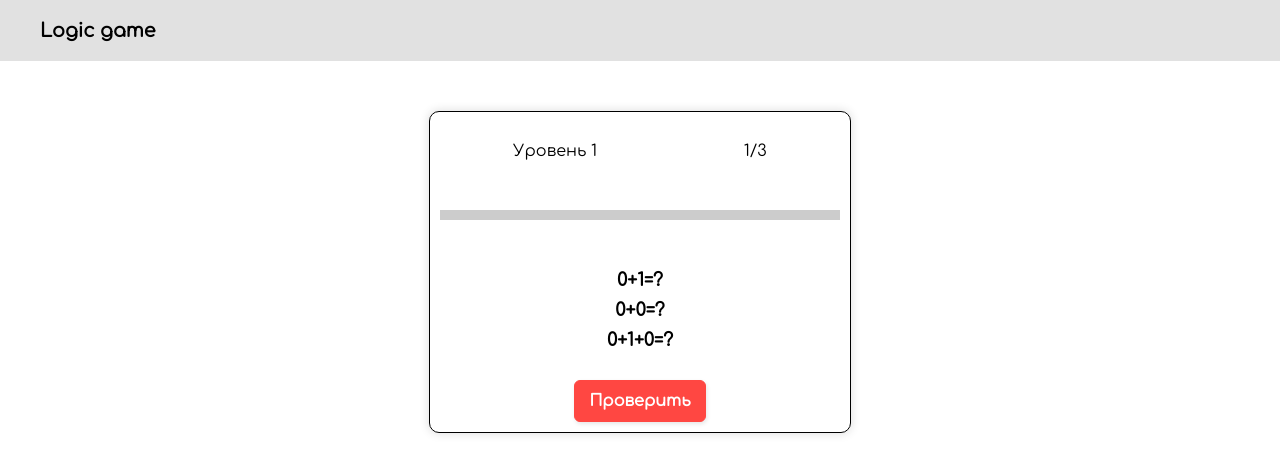
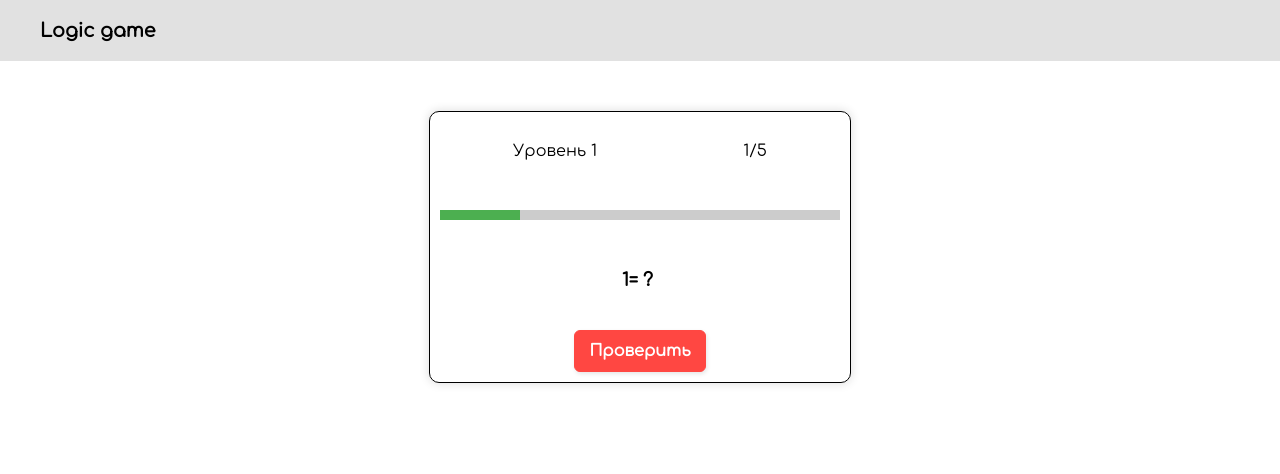
Before and after one commit to NurdinovE/Brain-game, a plain HTML site: page index.html in a window 1280 px wide. Both pictures are taken after a click on the button "Проверить". Drawn offline with Linux system fonts and the light colour scheme.

Commit message:
adding functionality and levels

```diff
--- a/logic-g.css
+++ b/logic-g.css
@@ -37,9 +37,8 @@ header{
   display: flex;
   flex-direction: column;
   align-items: center;
-}
-.booleanText{
-    margin-left: 10px;
+  text-align: center;
+  margin-bottom: 30px;
 }
 article{
   display: flex;
@@ -120,3 +119,7 @@ hr{
   justify-content: space-around;
 
 }
+.booleanTextStyle{
+  width: 20px;
+  cursor: pointer;
+}
--- a/logic-g.js
+++ b/logic-g.js
@@ -1,70 +1,145 @@
 const expressions = [
+    //1
     {
         'Lvl': [
-            {"subLvl": ['0+1', '0+0', '0+1+0']},
-            {"subLvl": ['0+1', '0+0', '0+1+0']},
-            {"subLvl": ['0+1', '0+0', '0+1+0']}
+            {"subLvl": ['1']},
+            {"subLvl": ['0']},
+            {"subLvl": ['!0']},
+            {"subLvl": ['!1']},
+            {"subLvl": ['!1']}
+
         ]
     },
+    //2
     {
         'Lvl': [
-            {"subLvl": ['1+0*1', '1*0+1*0', '1+0+0*1']},
-            {"subLvl": ['1+0*1', '1*0+1*0', '1+0+0*1']},
-            {"subLvl": ['1+0*1', '1*0+1*0', '1+0+0*1']}
+            {"subLvl": ['1 * 1']},
+            {"subLvl": ['!0 * 1']},
+            {"subLvl": ['!0 * 0']},
+            {"subLvl": ['1 * 0']},
+            {"subLvl": ['0 * 0']}
         ]
     },
+    //3
     {
         'Lvl': [
-            {"subLvl": ["1+1*(0+0)+!1", '!(0*1)*1', '1*1*1*!0']},
-            {"subLvl": ["1+1*(0+0)+!1", '!(0*1)*1', '1*1*1*!0']},
-            {"subLvl": ["1+1*(0+0)+!1", '!(0*1)*1', '1*1*1*!0']}
+            {"subLvl": ['1 * 1 * 1']},
+            {"subLvl": ['!0 * 1 * 1']},
+            {"subLvl": ['!0 * !0 * !0']},
+            {"subLvl": ['1 * 0 * !0']},
+            {"subLvl": ['0 * 0 * 1']}
+
         ]
-    }
+    },
+    //4
+    {
+        'Lvl': [
+            {"subLvl": ['1 + 1']},
+            {"subLvl": ['!0 + 1']},
+            {"subLvl": ['!0 + 0']},
+            {"subLvl": ['!1 + 0']},
+            {"subLvl": ['0 + 0']}
         ]
-console.log(expressions)
+    },
+    //5
+    {
+        'Lvl': [
+            {"subLvl": ['1 + 1 + 1']},
+            {"subLvl": ['!0 + 1 + 0']},
+            {"subLvl": ['!1 + 0 + !1']},
+            {"subLvl": ['0 + 0 + !0']},
+            {"subLvl": ['0 + 0 + 0']}
+        ]
+    },
+    //6
+    {
+        'Lvl': [
+            {"subLvl": ['1 * 1 + 0']},
+            {"subLvl": ['!0 * 1 + 0']},
+            {"subLvl": ['0 + 0 * 1']},
+            {"subLvl": ['0 * 0 + 1']},
+            {"subLvl": ['0 * !0 + 0']}
+        ]
+    },
+    //7
+    {
+        'Lvl': [
+            {"subLvl": ['!1 * !1 + 0']},
+            {"subLvl": ['!0 * 1 + 0']},
+            {"subLvl": ['!0 + 0 * !1']},
+            {"subLvl": ['!0 * !0 + !0']},
+            {"subLvl": ['0 + !0 * 0']}
+        ]
+    },
+    //8
+    {
+        'Lvl': [
+            {"subLvl": ['!1 * !1 + 0 * 1']},
+            {"subLvl": ['1 + 1 + 1 * 0']},
+            {"subLvl": ['!1 + 0 * !1 * 1']},
+            {"subLvl": ['!1 * !0 + !0 + 0']},
+            {"subLvl": ['!1 + !0 * 0 + 0']}
+        ]
+    },
+    //9
+    {
+        'Lvl': [
+            {"subLvl": ['(1 + 1) * !(0 + 0) * !0']},
+            {"subLvl": ['1 * (0 + !0) * !0 + 0']},
+            {"subLvl": ['0 + (!0 * 1) * 0 * 1']},
+            {"subLvl": ['!0 * !0 + !(0 + 0 + 0)']},
+            {"subLvl": ['0 + !0 * (0 * 1) + 0']}
+        ]
+    },
+    //10
+    {
+        'Lvl': [
+            {"subLvl": ['(0 + 0) * !(1 + 1) + !0 + 1 * 1']},
+            {"subLvl": ['0 + !(1 * 1 + !0) * !0 + 0 * 1']},
+            {"subLvl": ['!(0 + 0) * (!1 + 0) * (0 + 0 + !0)']},
+            {"subLvl": ['0 * 0 + 1 + 1 + (!0 * !0 + !0)']},
+            {"subLvl": ['(1 + 0 + !0) * 0 + !1 + !1 * 1']}
+        ]
+    },
+]
 
 let currentLevel = 0; // Начальный уровень
-let currentSubLevel = 0 //Начальный подуровень
+let currentSubLevel = 0; // Начальный подуровень
+let score = 0; // Баллы игрока
+let consecutiveWrongAnswers = 0; // Количество неправильных ответов подряд
 
-// function checkExpressionsCompetition(bool, lvl = currentLevel, subLvl = currentSubLevel) {
-//     console.log(currentSubLevel, expressions[lvl].Lvl[subLvl].subLvl.length-1)
-//     if (currentSubLevel < expressions[lvl].Lvl[subLvl].subLvl.length) {
-//         if (bool) {
-//             // Если текущий уровень завершен, переходим на следующий уровень
-//             // currentLevel++;
-//             increaseSubLevel()
-//             // Обновляем интерфейс игры для нового уровня, например, обновляем задачи и текст
-//             updateGameInterface();
-//         }
-//     } else{
-//         currentSubLevel = 0
-//         increaseLevel()
-//         updateGameInterface()
-//         checkLevelCompletion(true)
-//     }
-// }
+
+
 function checkExpressionsCompetition(bool) {
+    if (bool) {
         if (currentSubLevel < expressions[currentLevel].Lvl.length - 1) {
-        if (bool) {
             increaseSubLevel();
             updateGameInterface();
+        } else {
+            if (currentLevel < expressions.length - 1) {
+                alert(`New level ${currentLevel + 2}`);
+                setTimeout(() => {
+                    increaseLevel();
+                    currentSubLevel = 0;
+                    updateProgress();
+                    expressionGeneration();
+                }, 500);
+            } else {
+                // Все уровни и подуровни завершены, установите текст в элементе .example
+                document.querySelector('.example').innerHTML = 'Good Job <br> You have completed all levels!!!';
+                document.querySelector('#checkButton').remove();
+            }
         }
     } else {
-        // Подуровни текущего уровня закончились, проверяем завершение последнего уровня
-        if (currentLevel < expressions.length - 1) {
-            setTimeout(() => {
-                increaseLevel();
-            }, 1000);
-        } else {
-            // Все уровни и подуровни завершены, можно завершить игру или выполнить другие действия
-            document.querySelector('.example').innerHTML = 'Good Job'
-        }
+        alert("Incorrect answer.");
+        currentSubLevel = 0;
+        updateProgress();
+        expressionGeneration();
     }
 }
 
 function updateGameInterface() {
     expressionGeneration()
-    // solveEx()
     booleanValue()
 }
 
@@ -80,11 +155,11 @@ function booleanValue(index) {
     // Изменяем текст в соответствии с текущим значением
     if (displayText) {
         if (displayText?.textContent === "?") {
-            displayText.textContent = "1";
-        } else if (displayText?.textContent === "0") {
+            displayText.textContent = "true";
+        } else if (displayText?.textContent === "false") {
             displayText.textContent = "?";
         } else {
-            displayText.textContent = "0";
+            displayText.textContent = "false";
         }
     }
 }
@@ -93,47 +168,88 @@ function booleanValue(index) {
  * Функция генерирует HTML-код для заданных выражений на основе данных из массива expressions
  * и добавляет его в элемент с классом 'example'.
  */
-function expressionGeneration(lvl = currentLevel, subLvl = currentSubLevel) {
-    // Получаем ссылку на элемент с классом 'example'
+function expressionGeneration() {
     const exClass = document.querySelector('.example');
 
-    // Получаем данные для генерации из массива expressions
-    const data = expressions[lvl].Lvl[subLvl]?.subLvl;
-    // Создаем HTML-код на основе данных с использованием метода map()
+    const data = expressions[currentLevel].Lvl[currentSubLevel]?.subLvl;
+
     const htmlCode = data?.map((el, idx) => {
         return `<article id="${idx}">
             <div class="exercise${idx}">${el}</div>
             <span class="sq">=</span>
-                <div class="booleanText${idx}" onclick="booleanValue(${idx})">
+            <div class="booleanText${idx} booleanTextStyle" onclick="booleanValue(${idx})">
                 <span class="chooseText${idx}">?</span>
             </div>
         </article>`;
-    }).join("");
+    });
 
-    // Устанавливаем сгенерированный HTML-код внутрь элемента с классом 'example'
     exClass.innerHTML = htmlCode;
 }
+
 
 // Вызываем функцию для генерации HTML-кода
 expressionGeneration();
 
 
-function checkValue(lvl = currentLevel, subLvl = currentSubLevel) {
-    let allTasksCorrect = true; // Изначально считаем, что все задачи решены правильно
+function decreaseLevel() {
+    if (currentLevel > 0) {
+        currentLevel--;
+        currentSubLevel = 0; // Сбрасываем подуровень при понижении уровня
+        updateProgress();
+        expressionGeneration();
+    }
+}
 
-    expressions[lvl].Lvl[subLvl].subLvl.forEach((el, idx) => {
-        const displayNumber = document.querySelector(`.exercise${idx}`).textContent;
-        const displayEqual = document.querySelector(`.chooseText${idx}`).textContent;
-        let solved = eval(displayNumber);
-        if (solved !== +displayEqual) {
-            allTasksCorrect = false; // Если хотя бы одна задача решена неправильно, устанавливаем флаг в false
+
+function checkValue() {
+    console.log(`Before Check - currentLevel: ${currentLevel}, currentSubLevel: ${currentSubLevel}`);
+
+    let allTasksCorrect = true;
+
+    expressions[currentLevel].Lvl[currentSubLevel].subLvl.forEach((el, idx) => {
+        const displayExpression = document.querySelector(`.exercise${idx}`).textContent;
+        const displayResult = document.querySelector(`.chooseText${idx}`).textContent;
+        let solved = eval(displayExpression);
+
+        // Convert solved to false if it's 0
+        if (solved === 0) {
+            solved = false;
+        }
+        if (solved > 0) {
+            solved = true;
+        }
+
+        let expectedResult = (displayResult === 'true');
+
+        if (solved !== expectedResult) {
+            allTasksCorrect = false;
         }
     });
 
-    // После завершения цикла проверяем флаг и вызываем checkLevelCompletion с соответствующим значением
-    checkExpressionsCompetition(allTasksCorrect)
-    // checkLevelCompletion(allTasksCorrect);
+    if (allTasksCorrect) {
+        score++;
+        if (score >= 5) {
+            score = 0;
         }
+        consecutiveWrongAnswers = 0;
+    } else {
+        consecutiveWrongAnswers++;
+        score = 0;
+
+        if (consecutiveWrongAnswers >= 3) {
+            consecutiveWrongAnswers = 0;
+            decreaseLevel();
+        } else {
+            currentSubLevel = 0;
+            expressionGeneration();
+        }
+    }
+
+    checkExpressionsCompetition(allTasksCorrect);
+
+    console.log(`After Check - currentLevel: ${currentLevel}, currentSubLevel: ${currentSubLevel}`);
+}
+
 
 // Определите общее количество подуровней и текущий уровень
 
@@ -143,14 +259,15 @@ const currentLevelElement = document.getElementById('current-level');
 const remainingLevelsElement = document.getElementById('remaining-levels');
 
 // Обновление информации о прогрессе
-function updateProgress(lvl = currentLevel, subLvl = currentSubLevel) {
-    const progressPercentage = (subLvl) / (expressions[lvl]?.Lvl[subLvl]?.subLvl.length) * 100;
+function updateProgress() {
+    const progressPercentage = (currentSubLevel + 1) / expressions[currentLevel]?.Lvl.length * 100;
 
     progressBar.style.width = `${progressPercentage}%`;
 
     currentLevelElement.textContent = `Уровень ${currentLevel + 1}`;
-    remainingLevelsElement.textContent = `${currentSubLevel + 1}/${expressions[lvl].Lvl[subLvl]?.subLvl.length}`;
+    remainingLevelsElement.textContent = `${currentSubLevel + 1}/${expressions[currentLevel]?.Lvl.length}`;
 }
+
 
 // Вызов функции для начальной настройки
 updateProgress();
@@ -159,11 +276,12 @@ updateProgress();
 function increaseLevel() {
     if (currentLevel < expressions.length - 1) {
         currentLevel++;
-        currentSubLevel = 0; // Сброс подуровня при переходе на новый уровень
+        currentSubLevel = 0; // Сбрасываем подуровень при переходе на новый уровень
         updateProgress();
         expressionGeneration();
     }
 }
+
 
 function increaseSubLevel() {
     if (currentSubLevel < expressions[currentLevel].Lvl.length - 1) {
@@ -174,54 +292,6 @@ function increaseSubLevel() {
         increaseLevel();
     }
 }
-
-// Пример: Уменьшение текущего уровня (вызывается при неудачном завершении подуровня)
-// function decreaseLevel() {
-//     if (currentLevel > 1) {
-//         currentLevel--;
-//         updateProgress();
-//     } else {
-//         alert('Вы уже находитесь на самом низком уровне!');
-//     }
-// }
-
-/**
- * Функция для решения задач на основе данных из массива expressions для указанного уровня (по умолчанию уровень 0).
- * Решает каждое выражение и выводит результат в консоль.
- */
-// function solveEx(lvl = currentLevel, subLvl = currentSubLevel) {
-//     // Проверяем, существует ли уровень lvl в массиве expressions
-//     if (lvl >= 0 && lvl < expressions.length) {
-//         // Получаем данные для решения задач из массива expressions
-//         const expressionsToSolve = expressions[lvl].subLvl[subLvl];
-//
-//         // Итерируемся по каждому выражению и решаем его
-//         expressionsToSolve.forEach((el, idx) => {
-//             // Получаем текст выражения из соответствующего элемента с классом 'exercise${idx}'
-//             const displayNumber = document.querySelector(`.exercise${idx}`).textContent;
-//
-//             // Вычисляем значение выражения с помощью функции eval()
-//             let solved = eval(displayNumber);
-//
-//             // Выводим результат решения в консоль
-//             if (solved) {
-//                 console.log(`Решение ${el} : ${solved}`);
-//             } else {
-//                 console.log(`Решение ${el} : Не удалось решить`);
-//             }
-//         });
-//     } else {
-//         document.querySelector('.example').innerHTML =
-//             `
-//             <div class="finish">
-//                 Good Job
-//             </div>
-//             `
-//         ;
-//     }
-// }
-// Вызываем функцию для решения задач на уровне по умолчанию (уровень 0)
-// solveEx();
 
 
 // function factorial(n) {
```
Lines whose indentation alone changed are shown as unchanged.
